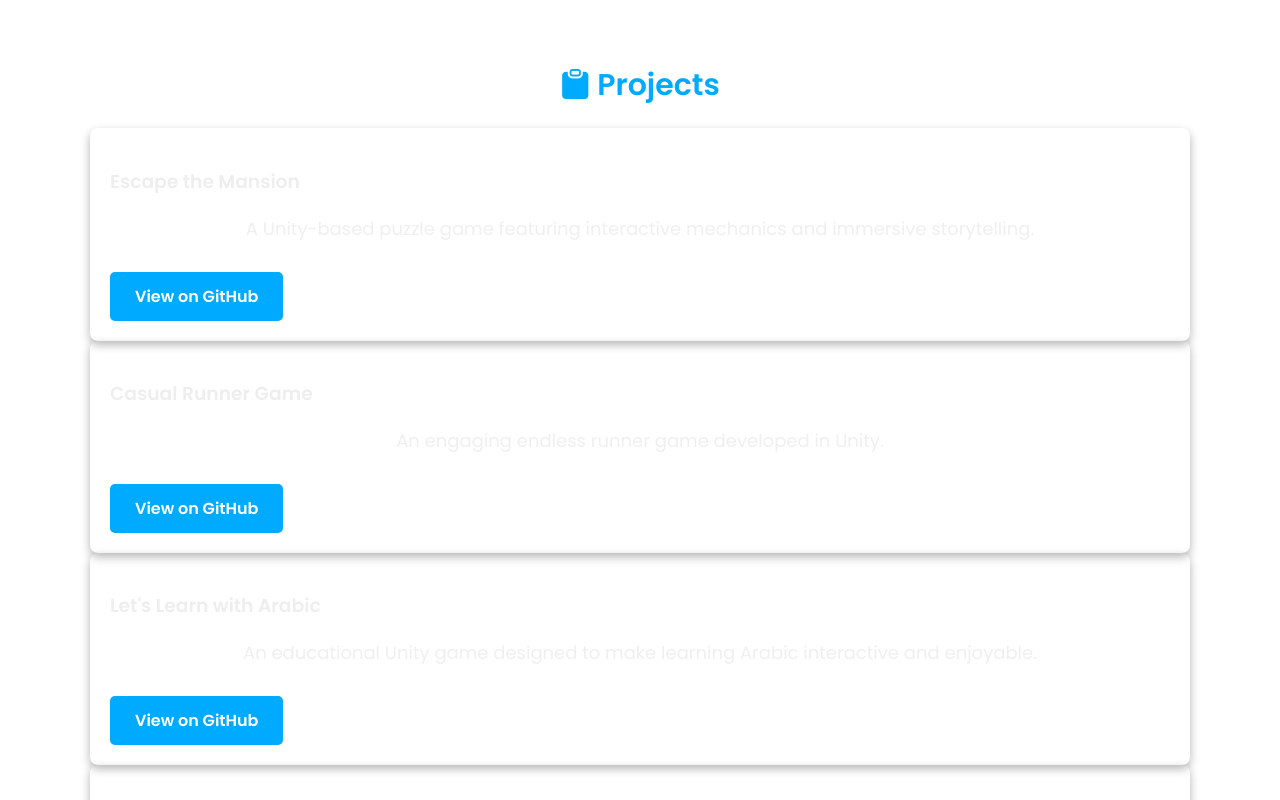
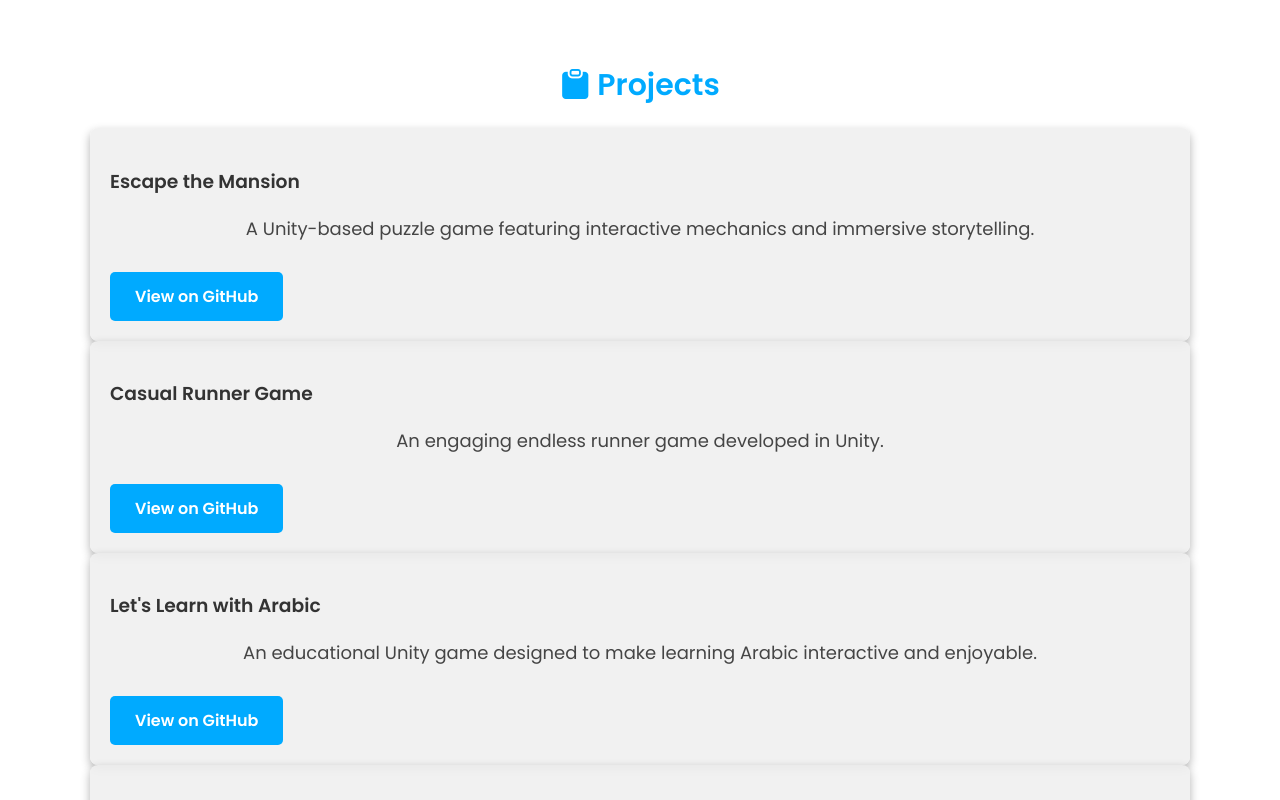
Before and after one commit to S0fiy29/Portfolio, a plain HTML site: page index.html in a window 1280 px wide. Shown: the part 840-1640 px from the top of the page. Drawn offline with nearby package versions, Linux system fonts and the light colour scheme.

Commit message:
Update style.css

```diff
--- a/style.css
+++ b/style.css
@@ -4,7 +4,7 @@
 body {
     font-family: 'Poppins', sans-serif;
     background: #FFFFFF; /*white background */
-    color: #eee;
+    color: #333;
     margin: 0;
     padding: 0;
 }
@@ -54,7 +54,7 @@ section p {
 
 /* Project Cards */
 .project {
-    background: rgba(255, 255, 255, 0.05); /* Glassmorphic effect */
+    background: rgba(240, 240, 240, 0.9); /* Light background for contrast on white */
     padding: 20px;
     border-radius: 8px;
     box-shadow: 0 4px 10px rgba(0, 0, 0, 0.3);
```
